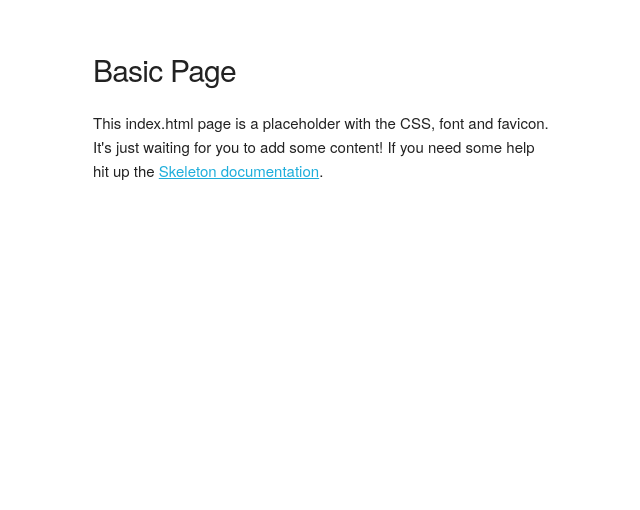
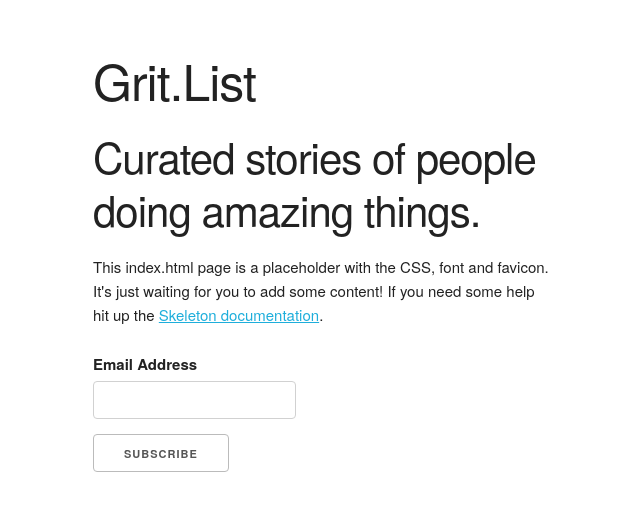
Before and after one commit to jonathanminori/grit-list, a plain HTML site: page index.html in a window 1280 px wide. Shown: the part 190-700 px from the top of the page, without its empty margins (67-707 px from the left). Drawn offline with Linux system fonts and the light colour scheme.

Commit message:
Added MC email addy

```diff
--- a/index.html
+++ b/index.html
@@ -15,8 +15,27 @@
   <div class="container">
     <div class="row">
       <div class="one-half column" style="margin-top: 25%">
-        <h4>Basic Page</h4>
+        <h1>Grit.List</h1>
+        <h2>Curated stories of people doing amazing things.</h2>
         <p>This index.html page is a placeholder with the CSS, font and favicon. It's just waiting for you to add some content! If you need some help hit up the <a href="http://www.getskeleton.com">Skeleton documentation</a>.</p>
+        <!-- Begin MailChimp Signup Form -->
+        <div id="mc_embed_signup">
+          <form action="https://gritlist.us18.list-manage.com/subscribe/post?u=d7cd549598710f66085286e4d&amp;id=e9cddf84a9" method="post" id="mc-embedded-subscribe-form" name="mc-embedded-subscribe-form" class="validate" target="_blank" novalidate>
+            <div id="mc_embed_signup_scroll">
+              <div class="mc-field-group">
+                <label for="mce-EMAIL">Email Address </label>
+                <input type="email" value="" name="EMAIL" class="required email" id="mce-EMAIL">
+              </div>
+              <div id="mce-responses" class="clear">
+                <div class="response" id="mce-error-response" style="display:none"></div>
+                <div class="response" id="mce-success-response" style="display:none"></div>
+              </div>    <!-- real people should not fill this in and expect good things - do not remove this or risk form bot signups-->
+              <div style="position: absolute; left: -5000px;" aria-hidden="true"><input type="text" name="b_d7cd549598710f66085286e4d_e9cddf84a9" tabindex="-1" value=""></div>
+              <div class="clear"><input type="submit" value="Subscribe" name="subscribe" id="mc-embedded-subscribe" class="button"></div>
+            </div>
+          </form>
+        </div>
+        <!--End mc_embed_signup-->
       </div>
     </div>
   </div>
```
